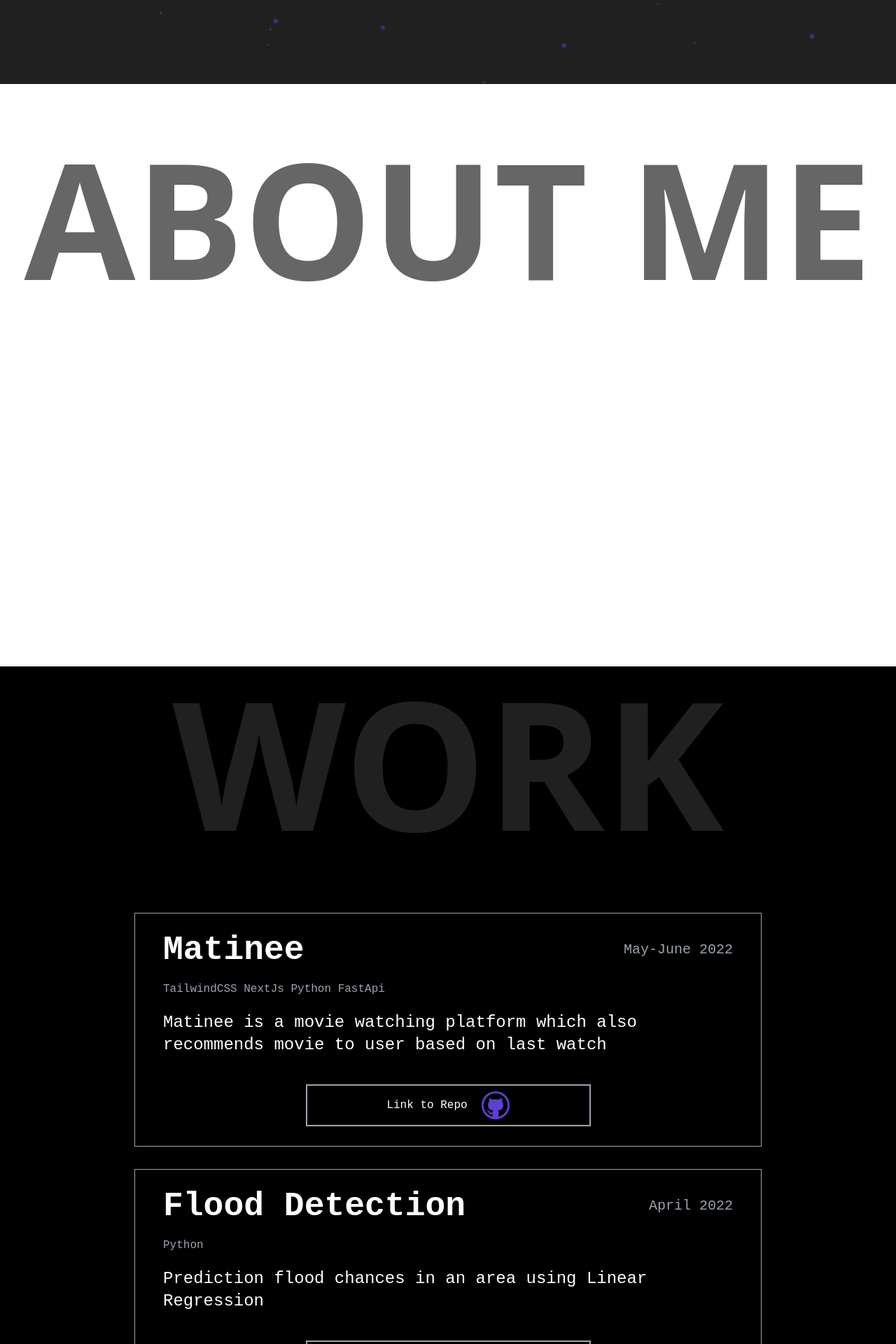
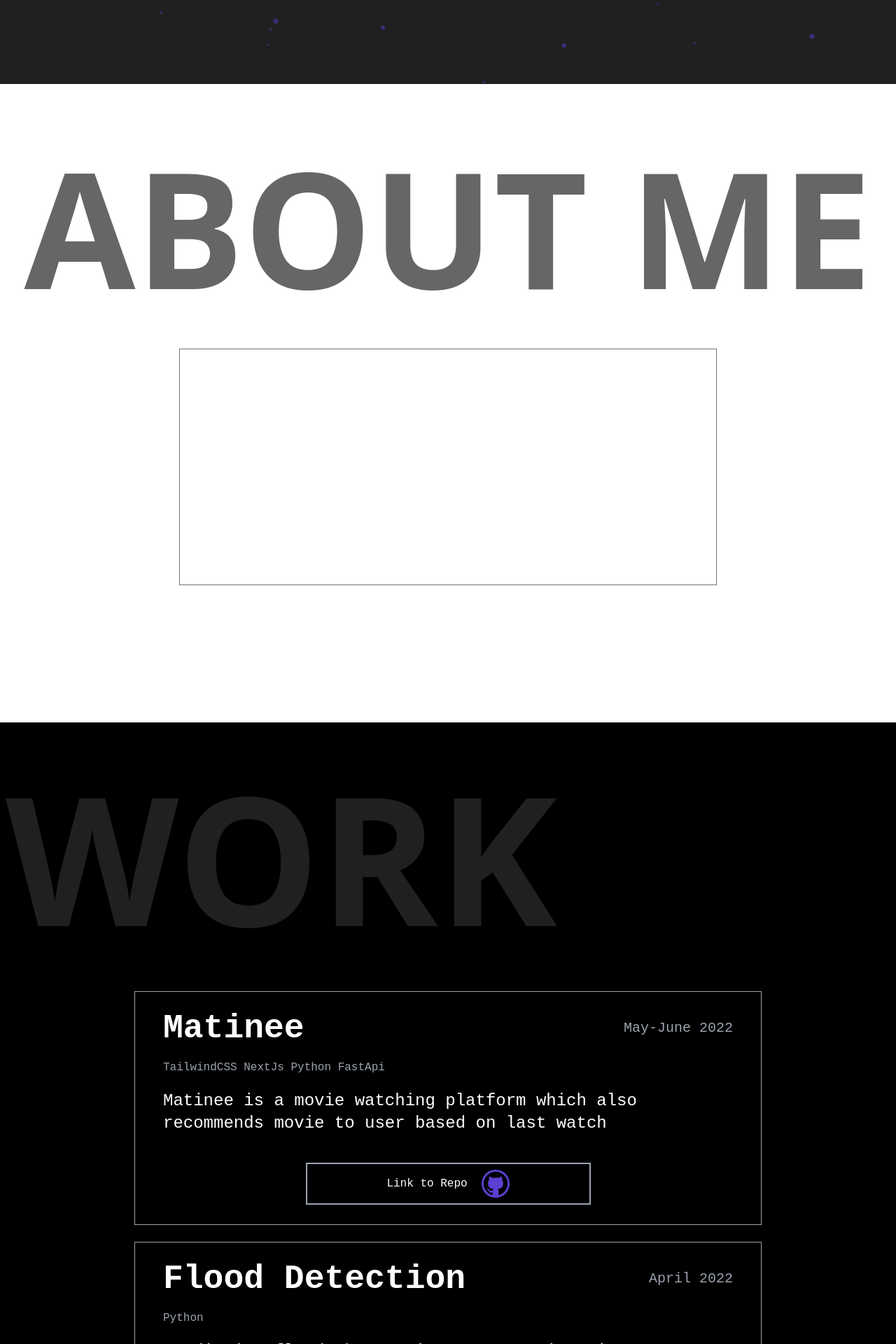
Before and after one commit to deveshXm/devesh-portfolio, a Next.js app: page / in a window 1280 px wide. Shown: the part 680-2600 px from the top of the page at 70% size. Built offline with nearby package versions, Linux system fonts and the light colour scheme.

Commit message:
some changes

```diff
--- a/components/About.tsx
+++ b/components/About.tsx
@@ -2,11 +2,11 @@ import React, { useEffect, useState } from "react";
 
 function About() {
   return (
-    <div className="flex justify-center h-screen items-center relative">
-      <div className="absolute text-opacity-20 text-[18vw] font-sans font-bold -translate-y-60 2xl:-translate-y-96 opacity-60">
+    <div className="h-screen relative md:mb-20">
+        <div className=" flex justify-center text-opacity-20 text-[18vw] font-sans font-bold  opacity-60">
           <p>ABOUT ME</p>
         </div>
-      <div className="relative md:text-2xl 2xl:text-5xl text-white max-w-[80%] md:max-w-[60%] 2xl:max-w-[70%]">
+        <div className="ml-auto mr-auto flex justify-center md:text-2xl 2xl:text-5xl text-white max-w-[80%] md:max-w-[60%] 2xl:max-w-[70%] border border-gray-500 p-10">
           <h2>
             I am a 20-year-old from India and I am currently studying Computer
             Science at NIT, Jalandhar.
--- a/components/Card/Card.js
+++ b/components/Card.js
@@ -5,7 +5,7 @@ import { VscGithub } from "react-icons/vsc";
 function Card(props) {
 
   return (
-    <div className="py-7 px-5 xl:px-10 w-[90%] border border-gray-400 min-w-[100%]">
+    <div className="ml-auto mr-auto py-7 px-5 xl:px-10 w-[90%] md:w-[70%] border border-gray-400 ">
       <div className="flex items-center justify-between">
         <h1 className="text-2xl sm:text-5xl font-extrabold">{props.heading}</h1>
         <p className="text-xs xl:text-xl text-gray-400">{props.time}</p>
--- /dev/null
+++ b/components/Contact.tsx
@@ -0,0 +1,9 @@
+import React from 'react'
+
+function Contact() {
+  return (
+    <div>Contact</div>
+  )
+}
+
+export default Contact
--- /dev/null
+++ b/components/Experience.tsx
@@ -0,0 +1,9 @@
+import React from 'react'
+
+function Experience() {
+  return (
+    <div>Experience</div>
+  )
+}
+
+export default Experience
--- a/components/Project.tsx
+++ b/components/Project.tsx
@@ -1,5 +1,5 @@
 import React from "react";
-import Card from "./Card/Card.js";
+import Card from "./Card.js";
 
 function Project() {
   const projects = [
@@ -21,17 +21,14 @@ function Project() {
     },
   ];
   return (
-    <div className=" relative flex justify-center bg-black md:py-14 py-28 overflow-x-hidden overflow-y-hidden">
-      <div className="absolute text-[#202020] text-[20vw] font-sans font-bold -translate-y-28">
+    <div className=" relative bg-black">
+      <div className="pl-2 text-[#202020] text-[20vw] font-sans font-bold ">
         <p>WORK</p>
       </div>
-      <div className="relative max-w-[90%] md:max-w-[70%] w-[90%] md:mt-40 text-white 2xl:py-96 sm:py-24 ">
-        <div className=" py-10  flex flex-col space-y-8 overflow-visible ">
+      <div className="text-white  space-y-6">
           {projects.map((projects)=>(
             <Card heading ={projects.heading} time = {projects.time} info = {projects.info} language ={projects.language} link = {projects.link} />
           ))}
-
-        </div>
       </div>
     </div>
   );
--- a/pages/index.tsx
+++ b/pages/index.tsx
@@ -1,6 +1,8 @@
 import type { NextPage } from "next";
 import Head from "next/head";
 import About from "../components/About";
+import Contact from "../components/Contact";
+import Experience from "../components/Experience";
 import Intro from "../components/Intro";
 import Navbar from "../components/Navbar";
 import ParticleBackground from "../components/ParticleBackground";
@@ -18,6 +20,8 @@ const Home: NextPage = () => {
         <Intro />
         <About />
         <Project />
+        <Experience/>
+        <Contact/>
       </main>
     </div>
   );
--- a/tsconfig.json
+++ b/tsconfig.json
@@ -15,6 +15,6 @@
     "jsx": "preserve",
     "incremental": true
   },
-  "include": ["next-env.d.ts", "**/*.ts", "**/*.tsx", "pages/index.js", "components/ParticleBackground.js", "components/Card/Card.js"],
+  "include": ["next-env.d.ts", "**/*.ts", "**/*.tsx", "pages/index.js", "components/ParticleBackground.js", "components/Card.js"],
   "exclude": ["node_modules"]
 }
```
Lines whose indentation alone changed are shown as unchanged.
